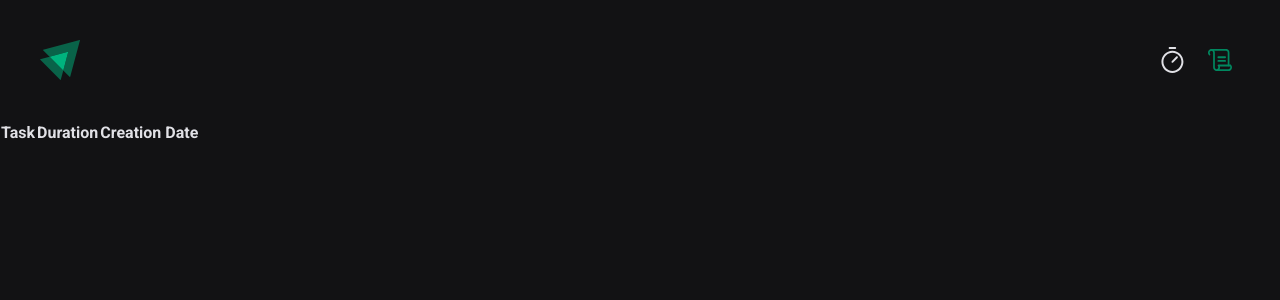
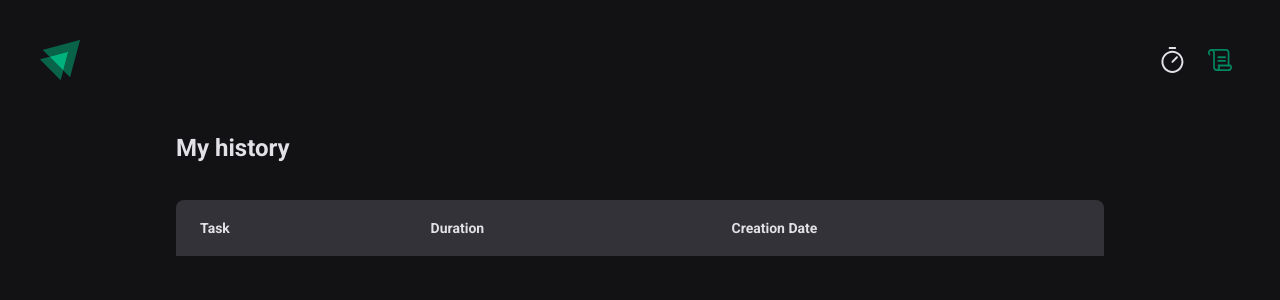
Before and after one commit to ayyyub777/TimelyBound, a React (Vite) app: page /history in a window 1280 px wide. Shown: the top 300 px of the page. Built offline with nearby package versions, Linux system fonts and the light colour scheme.

Commit message:
Style History.jsx

```diff
--- a/src/History.jsx
+++ b/src/History.jsx
@@ -4,26 +4,41 @@ import { TimerContext } from "./contexts/TimerContext";
 export default function History() {
   const { storageData } = useContext(TimerContext);
   return (
-    <table>
+    <main className="max-w-[58rem] mx-auto mt-3 mb-10">
+      <h1 className="font-bold text-2xl mb-9">My history</h1>
+      <div className="overflow-x-auto rounded-t-lg">
+        <table className="w-full text-sm leading-6 text-left">
           <thead>
-        <tr>
-          <th>Task</th>
-          <th>Duration</th>
-          <th>Creation Date</th>
+            <tr className="font-bold bg-gray-divider">
+              <th scope="col" className="px-6 py-4">
+                Task
+              </th>
+              <th scope="col" className="px-6 py-4">
+                Duration
+              </th>
+              <th scope="col" className="px-6 py-4">
+                Creation Date
+              </th>
             </tr>
           </thead>
-      <tbody>
+          <tbody className="text-gray-text">
             {storageData.map((item) => {
               const { activity, duration } = item;
               return (
-            <tr key={`${activity}${Math.random()}`}>
-              <td>{activity}</td>
-              <td>{duration}</td>
-              <td>2 Days ago</td>
+                <tr
+                  scope="row"
+                  key={`${activity}${Math.random()}`}
+                  className="bg-gray-element mt-1 border-t-4 border-gray-background"
+                >
+                  <td className="px-6 py-4">{activity}</td>
+                  <td className="px-6 py-4">{duration} minutes</td>
+                  <td className="px-6 py-4">Created 2 days ago</td>
                 </tr>
               );
             })}
           </tbody>
         </table>
+      </div>
+    </main>
   );
 }
```
Lines whose indentation alone changed are shown as unchanged.
